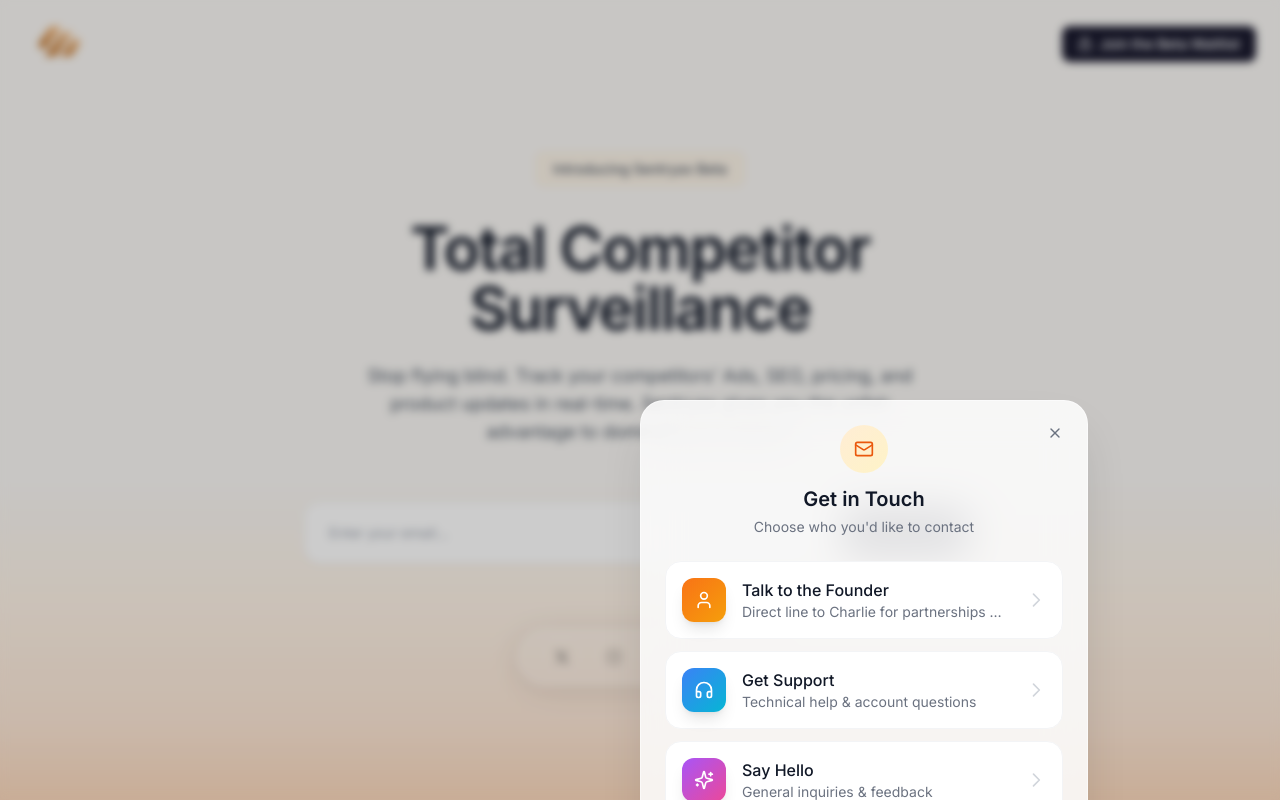
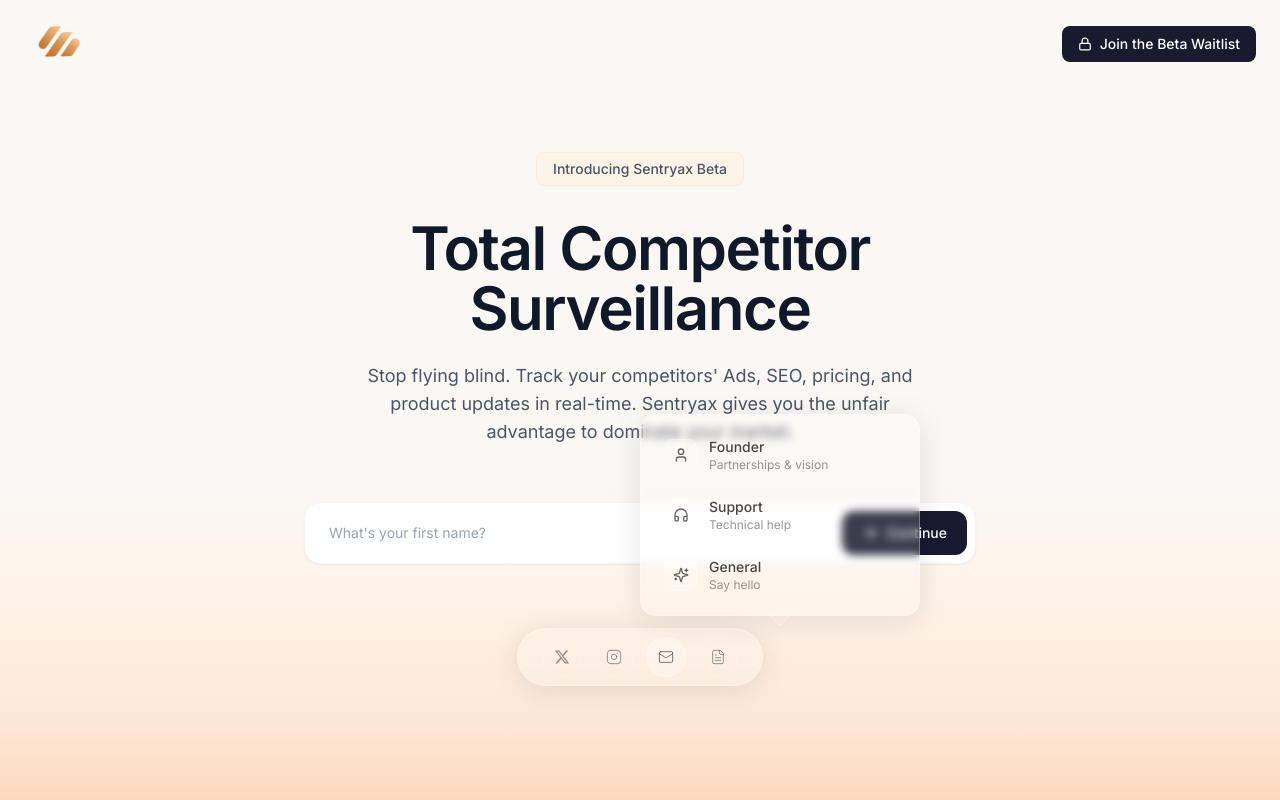
Before and after one commit to Kukazu321/Sentryax, a Next.js app in the folder apps/web/: page / in a window 1280 px wide. Both pictures are taken after a click on the button 666 px from the left and 657 px from the top of the page. Built offline with nearby package versions, Linux system fonts and the light colour scheme.

Commit message:
Redesign: liquid glass contact modal above bubbles + 2-step form with firstName + orange success message

```diff
--- a/apps/web/src/app/api/waitlist/route.ts
+++ b/apps/web/src/app/api/waitlist/route.ts
@@ -2,7 +2,7 @@
 
 export async function POST(request: NextRequest) {
   try {
-    const { email } = await request.json();
+    const { email, firstName } = await request.json();
 
     if (!email || !email.includes('@')) {
       return NextResponse.json(
@@ -30,6 +30,7 @@
       },
       body: JSON.stringify({
         email: email,
+        firstName: firstName || undefined,
         source: 'website_waitlist',
       }),
     });
--- a/apps/web/src/components/marketing/try-it-out.tsx
+++ b/apps/web/src/components/marketing/try-it-out.tsx
@@ -1,45 +1,57 @@
 'use client';
 
-import { useState } from 'react';
-import { Lock, Instagram, Mail, FileText, Loader2, Check, User, Headphones, Sparkles, X } from 'lucide-react';
+import { useState, useRef } from 'react';
+import { Lock, Instagram, Mail, FileText, Loader2, Check, User, Headphones, Sparkles, ArrowRight } from 'lucide-react';
 import { motion, AnimatePresence } from 'framer-motion';
 
 const contactOptions = [
   {
     id: 'founder',
     email: 'charlie@sentryax.com',
-    icon: <User className="w-5 h-5" />,
-    title: 'Talk to the Founder',
-    description: 'Direct line to Charlie for partnerships & vision',
-    gradient: 'from-orange-500 to-amber-500',
+    icon: <User className="w-4 h-4" />,
+    title: 'Founder',
+    description: 'Partnerships & vision',
   },
   {
     id: 'support',
     email: 'support@sentryax.com',
-    icon: <Headphones className="w-5 h-5" />,
-    title: 'Get Support',
-    description: 'Technical help & account questions',
-    gradient: 'from-blue-500 to-cyan-500',
+    icon: <Headphones className="w-4 h-4" />,
+    title: 'Support',
+    description: 'Technical help',
   },
   {
     id: 'general',
     email: 'hello@sentryax.com',
-    icon: <Sparkles className="w-5 h-5" />,
-    title: 'Say Hello',
-    description: 'General inquiries & feedback',
-    gradient: 'from-purple-500 to-pink-500',
+    icon: <Sparkles className="w-4 h-4" />,
+    title: 'General',
+    description: 'Say hello',
   },
 ];
 
 export function TryItOut() {
+  const [firstName, setFirstName] = useState('');
   const [email, setEmail] = useState('');
   const [status, setStatus] = useState<'idle' | 'loading' | 'success' | 'error'>('idle');
   const [message, setMessage] = useState('');
-  const [activeTab, setActiveTab] = useState('mail');
+  const [activeTab, setActiveTab] = useState<string | null>(null);
   const [showContactModal, setShowContactModal] = useState(false);
+  const [formStep, setFormStep] = useState<'name' | 'email'>('name');
+  const bubbleRef = useRef<HTMLDivElement>(null);
 
   const handleSubmit = async (e: React.FormEvent) => {
     e.preventDefault();
+
+    if (formStep === 'name') {
+      if (!firstName.trim()) {
+        setStatus('error');
+        setMessage('Please enter your name');
+        return;
+      }
+      setFormStep('email');
+      setStatus('idle');
+      setMessage('');
+      return;
+    }
 
     if (!email || !email.includes('@')) {
       setStatus('error');
@@ -53,7 +65,7 @@
       const response = await fetch('/api/waitlist', {
         method: 'POST',
         headers: { 'Content-Type': 'application/json' },
-        body: JSON.stringify({ email }),
+        body: JSON.stringify({ email, firstName }),
       });
 
       const data = await response.json();
@@ -62,6 +74,7 @@
         setStatus('success');
         setMessage(data.message || "You're on the list!");
         setEmail('');
+        setFirstName('');
       } else {
         setStatus('error');
         setMessage(data.error || 'Something went wrong');
@@ -75,17 +88,25 @@
   const tabs = [
     {
       id: 'twitter',
-      label: 'Social',
       icon: (
         <svg className="w-4 h-4" viewBox="0 0 24 24" fill="currentColor">
           <path d="M18.244 2.25h3.308l-7.227 8.26 8.502 11.24H16.17l-5.214-6.817L4.99 21.75H1.68l7.73-8.835L1.254 2.25H8.08l4.713 6.231zm-1.161 17.52h1.833L7.084 4.126H5.117z"/>
         </svg>
-      )
+      ),
+      href: '#'
     },
-    { id: 'instagram', label: 'Social', icon: <Instagram className="w-4 h-4" strokeWidth={1.5} /> },
-    { id: 'mail', label: 'Contact', icon: <Mail className="w-4 h-4" strokeWidth={1.5} /> },
-    { id: 'project', label: 'Details', icon: <FileText className="w-4 h-4" strokeWidth={1.5} /> },
+    { id: 'instagram', icon: <Instagram className="w-4 h-4" strokeWidth={1.5} />, href: '#' },
+    { id: 'mail', icon: <Mail className="w-4 h-4" strokeWidth={1.5} />, action: 'contact' },
+    { id: 'project', icon: <FileText className="w-4 h-4" strokeWidth={1.5} />, href: '#' },
   ];
+
+  const glassStyle = {
+    background: 'rgba(255, 255, 255, 0.15)',
+    backdropFilter: 'blur(4.2px)',
+    WebkitBackdropFilter: 'blur(4.2px)',
+    border: '1px solid rgba(255, 255, 255, 0.3)',
+    boxShadow: '0 4px 30px rgba(0, 0, 0, 0.1)',
+  };
 
   return (
     <section className="pt-2 pb-8 px-4 sm:px-6">
@@ -93,14 +114,35 @@
         {/* Email Input Card */}
         <form onSubmit={handleSubmit} className="bg-white rounded-2xl shadow-sm border border-gray-100 p-2 sm:p-2">
           <div className="flex flex-col sm:flex-row items-stretch sm:items-center gap-2">
-            <input
+            <AnimatePresence mode="wait">
+              {formStep === 'name' ? (
+                <motion.input
+                  key="name"
+                  initial={{ opacity: 0, x: -10 }}
+                  animate={{ opacity: 1, x: 0 }}
+                  exit={{ opacity: 0, x: 10 }}
+                  type="text"
+                  value={firstName}
+                  onChange={(e) => setFirstName(e.target.value)}
+                  placeholder="What's your first name?"
+                  className="flex-1 px-4 py-3 text-gray-900 placeholder-gray-400 bg-transparent outline-none text-sm min-w-0"
+                  disabled={status === 'loading' || status === 'success'}
+                />
+              ) : (
+                <motion.input
+                  key="email"
+                  initial={{ opacity: 0, x: -10 }}
+                  animate={{ opacity: 1, x: 0 }}
+                  exit={{ opacity: 0, x: 10 }}
                   type="email"
                   value={email}
                   onChange={(e) => setEmail(e.target.value)}
-              placeholder="Enter your email..."
+                  placeholder={`Nice to meet you ${firstName}! Your email?`}
                   className="flex-1 px-4 py-3 text-gray-900 placeholder-gray-400 bg-transparent outline-none text-sm min-w-0"
                   disabled={status === 'loading' || status === 'success'}
                 />
+              )}
+            </AnimatePresence>
             <button
               type="submit"
               disabled={status === 'loading' || status === 'success'}
@@ -110,42 +152,38 @@
                 <Loader2 className="w-4 h-4 animate-spin" />
               ) : status === 'success' ? (
                 <Check className="w-4 h-4" />
+              ) : formStep === 'name' ? (
+                <ArrowRight className="w-4 h-4" />
               ) : (
                 <Lock className="w-3.5 h-3.5" />
               )}
-              {status === 'success' ? "You're in!" : status === 'loading' ? 'Joining...' : 'Join Beta'}
+              {status === 'success' ? "You're in!" : status === 'loading' ? 'Joining...' : formStep === 'name' ? 'Continue' : 'Join Beta'}
             </button>
           </div>
 
           {/* Status Message */}
           {message && (
-            <p className={`mt-2 text-sm text-center ${status === 'success' ? 'text-green-600' : 'text-red-500'}`}>
+            <p className={`mt-2 text-sm text-center ${status === 'success' ? 'text-orange-600 font-medium' : 'text-red-500'}`}>
               {message}
             </p>
           )}
         </form>
 
         {/* Liquid Glass Bubble */}
-        <div className="mt-10 sm:mt-16 flex justify-center">
-          <div
-            className="relative flex items-center gap-3 px-6 py-2 rounded-full"
-            style={{
-              background: 'rgba(255, 255, 255, 0.15)',
-              backdropFilter: 'blur(4.2px)',
-              WebkitBackdropFilter: 'blur(4.2px)',
-              border: '1px solid rgba(255, 255, 255, 0.3)',
-              boxShadow: '0 4px 30px rgba(0, 0, 0, 0.1)',
-            }}
-          >
+        <div className="mt-10 sm:mt-16 flex justify-center relative" ref={bubbleRef}>
+          <div className="relative flex items-center gap-3 px-6 py-2 rounded-full" style={glassStyle}>
             {tabs.map((tab) => {
               const isActive = activeTab === tab.id;
               return (
                 <div key={tab.id} className="relative">
                   <button
+                    type="button"
                     onClick={() => {
-                      setActiveTab(tab.id);
-                      if (tab.id === 'mail') {
-                        setShowContactModal(true);
+                      if (tab.action === 'contact') {
+                        setActiveTab(isActive ? null : tab.id);
+                        setShowContactModal(!showContactModal);
+                      } else if (tab.href) {
+                        window.open(tab.href, '_blank');
                       }
                     }}
                     className="relative flex items-center justify-center w-10 h-10 rounded-full transition-all duration-300 cursor-pointer outline-none"
@@ -162,91 +200,71 @@
               );
             })}
           </div>
-        </div>
 
-        {/* Contact Modal */}
+          {/* Contact Popup - positioned above the bubble */}
           <AnimatePresence>
             {showContactModal && (
-            <>
-              {/* Backdrop */}
               <motion.div
-                initial={{ opacity: 0 }}
-                animate={{ opacity: 1 }}
-                exit={{ opacity: 0 }}
-                onClick={() => setShowContactModal(false)}
-                className="fixed inset-0 bg-black/20 backdrop-blur-sm z-40"
+                initial={{ opacity: 0, y: 10, scale: 0.95 }}
+                animate={{ opacity: 1, y: 0, scale: 1 }}
+                exit={{ opacity: 0, y: 10, scale: 0.95 }}
+                transition={{ type: 'spring', damping: 25, stiffness: 400 }}
+                className="absolute bottom-full mb-3 left-1/2 -translate-x-1/2"
+              >
+                <div
+                  className="rounded-2xl p-3 min-w-[280px]"
+                  style={glassStyle}
+                >
+                  {/* Small arrow pointing down */}
+                  <div
+                    className="absolute -bottom-2 left-1/2 -translate-x-1/2 w-4 h-4 rotate-45"
+                    style={{
+                      background: 'rgba(255, 255, 255, 0.15)',
+                      border: '1px solid rgba(255, 255, 255, 0.3)',
+                      borderTop: 'none',
+                      borderLeft: 'none',
+                    }}
                   />
 
-              {/* Modal */}
-              <motion.div
-                initial={{ opacity: 0, scale: 0.9, y: 20 }}
-                animate={{ opacity: 1, scale: 1, y: 0 }}
-                exit={{ opacity: 0, scale: 0.9, y: 20 }}
-                transition={{ type: 'spring', damping: 25, stiffness: 300 }}
-                className="fixed left-1/2 top-1/2 -translate-x-1/2 -translate-y-1/2 z-50 w-[90%] max-w-md"
+                  {/* Contact Options */}
+                  <div className="space-y-1">
+                    {contactOptions.map((option) => (
+                      <a
+                        key={option.id}
+                        href={`mailto:${option.email}`}
+                        onClick={() => {
+                          setShowContactModal(false);
+                          setActiveTab(null);
+                        }}
+                        className="flex items-center gap-3 px-3 py-2.5 rounded-xl transition-all hover:bg-white/30 group cursor-pointer"
                       >
                         <div
-                  className="relative rounded-3xl p-6 overflow-hidden"
+                          className="flex items-center justify-center w-8 h-8 rounded-lg"
                           style={{
-                    background: 'rgba(255, 255, 255, 0.85)',
-                    backdropFilter: 'blur(20px)',
-                    WebkitBackdropFilter: 'blur(20px)',
-                    border: '1px solid rgba(255, 255, 255, 0.5)',
-                    boxShadow: '0 25px 50px -12px rgba(0, 0, 0, 0.15)',
+                            background: 'rgba(255, 255, 255, 0.25)',
+                            border: '1px solid rgba(255, 255, 255, 0.35)',
                           }}
                         >
-                  {/* Close button */}
-                  <button
-                    onClick={() => setShowContactModal(false)}
-                    className="absolute top-4 right-4 p-2 rounded-full hover:bg-gray-100 transition-colors"
-                  >
-                    <X className="w-4 h-4 text-gray-500" />
-                  </button>
-
-                  {/* Header */}
-                  <div className="text-center mb-6">
-                    <div className="inline-flex items-center justify-center w-12 h-12 rounded-full bg-gradient-to-br from-orange-100 to-amber-100 mb-3">
-                      <Mail className="w-5 h-5 text-orange-600" />
-                    </div>
-                    <h3 className="text-xl font-semibold text-gray-900">Get in Touch</h3>
-                    <p className="text-sm text-gray-500 mt-1">Choose who you&apos;d like to contact</p>
-                  </div>
-
-                  {/* Contact Options */}
-                  <div className="space-y-3">
-                    {contactOptions.map((option) => (
-                      <motion.a
-                        key={option.id}
-                        href={`mailto:${option.email}`}
-                        onClick={() => setShowContactModal(false)}
-                        whileHover={{ scale: 1.02 }}
-                        whileTap={{ scale: 0.98 }}
-                        className="flex items-center gap-4 p-4 rounded-2xl bg-white border border-gray-100 hover:border-gray-200 hover:shadow-md transition-all cursor-pointer group"
-                      >
-                        <div className={`flex items-center justify-center w-11 h-11 rounded-xl bg-gradient-to-br ${option.gradient} text-white shadow-lg`}>
+                          <span style={{ color: 'rgba(60,60,60,0.8)' }}>
                             {option.icon}
+                          </span>
                         </div>
                         <div className="flex-1 min-w-0">
-                          <div className="font-medium text-gray-900 group-hover:text-gray-700 transition-colors">
+                          <div className="text-sm font-medium" style={{ color: 'rgba(50,50,50,0.9)' }}>
                             {option.title}
                           </div>
-                          <div className="text-sm text-gray-500 truncate">
+                          <div className="text-xs" style={{ color: 'rgba(80,80,80,0.6)' }}>
                             {option.description}
                           </div>
                         </div>
-                        <div className="text-gray-300 group-hover:text-gray-400 transition-colors">
-                          <svg className="w-5 h-5" fill="none" viewBox="0 0 24 24" stroke="currentColor">
-                            <path strokeLinecap="round" strokeLinejoin="round" strokeWidth={2} d="M9 5l7 7-7 7" />
-                          </svg>
-                        </div>
-                      </motion.a>
+                      </a>
                     ))}
                   </div>
                 </div>
               </motion.div>
-            </>
             )}
           </AnimatePresence>
+        </div>
       </div>
     </section>
   );
```
Lines whose indentation alone changed are shown as unchanged.
